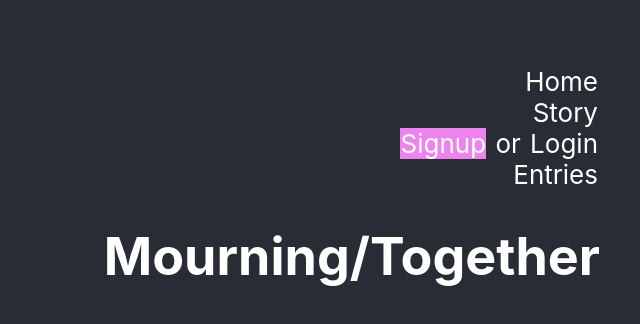
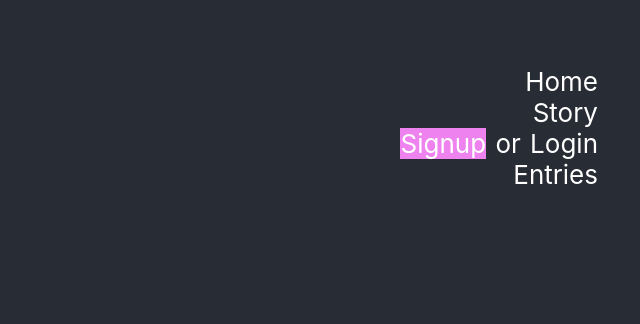
Before and after one commit to MiriamPeskowitz/testFinalRailsApi, a React (Create React App) app in the folder client/: page /signup in a window 1280 px wide. Shown: the top 324 px of the page, without its empty margins (640-1280 px from the left). Built offline with nearby package versions, Linux system fonts and the light colour scheme.

Commit message:
add small changes to routing

```diff
--- a/client/src/components/Navbar.js
+++ b/client/src/components/Navbar.js
@@ -1,5 +1,6 @@
 import React from 'react';
 import { NavLink} from 'react-router-dom';
+//note: Navlink allows styling
 
 const link = {
   width: '100px',
--- a/client/src/routes.js
+++ b/client/src/routes.js
@@ -18,7 +18,9 @@ function AppRouter() {
     <Router>
       <div>
         <Navbar/>
-        <Route path='/' component={Home} />
+      {/*add <Switch></Swithch to wrap around Routes? first route that matches,
+      Also, explain when to use exact and when not */}
+        <Route exact path='/' component={Home} />
         <Route exact path='/story' component={Story} />
         <Route exact path='/entries' component={EntriesContainer} />
         <Route exact path='/entries/new' component={EntryFormContainer} />
```
